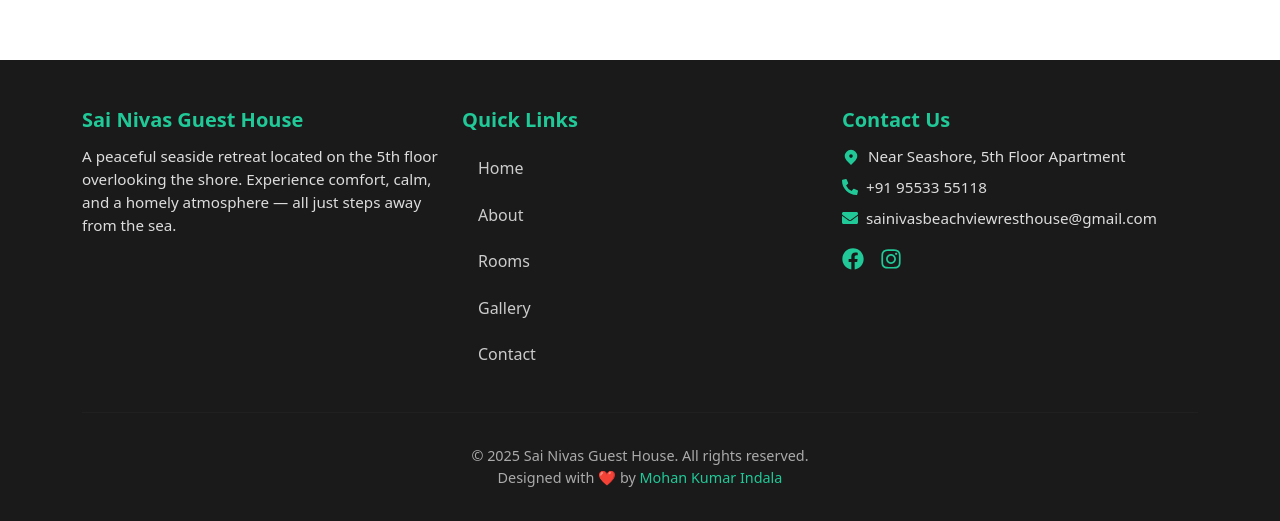
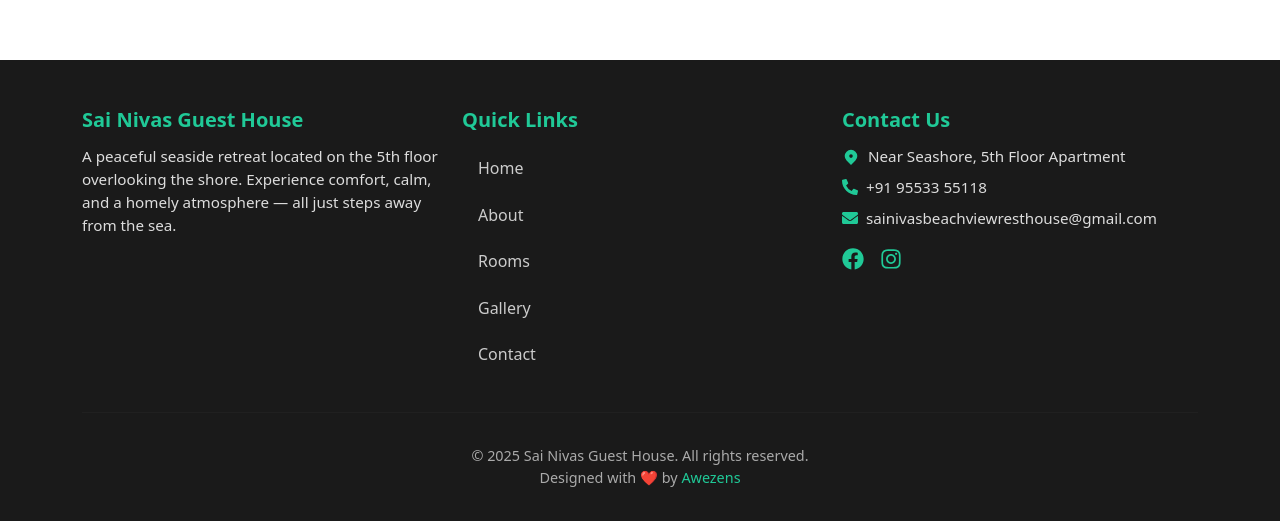
Before and after one commit to indala/Sai-Nivas, a Next.js app: page / in a window 1280 px wide. Shown: the part 2656-3177 px from the top of the page. Built offline with nearby package versions, Linux system fonts and the light colour scheme.

Commit message:
added correct map

```diff
--- a/src/app/components/Footer.tsx
+++ b/src/app/components/Footer.tsx
@@ -78,7 +78,7 @@ export default function Footer() {
               <li style={{ marginBottom: '0.5rem', display: 'flex', alignItems: 'center' }}>
                 <HiLocationMarker size={18} style={{ marginRight: '8px', color: '#20c997' }} />
                 <a
-                  href="https://www.google.com/maps?q=Near+Seashore,+5th+Floor+Apartment"
+                  href="https://maps.app.goo.gl/gAA9hG2WkFRWpDX47"
                   target="_blank"
                   rel="noopener noreferrer"
                   style={{ color: '#ddd', textDecoration: 'none' }}
@@ -133,7 +133,7 @@ export default function Footer() {
           style={{ fontSize: '0.9rem', color: '#aaa' }}
         >
           © {new Date().getFullYear()} Sai Nivas Guest House. All rights reserved. <br />
-          Designed with ❤️ by <span style={{ color: '#20c997' }}>Mohan Kumar Indala</span>
+          Designed with ❤️ by <span style={{ color: '#20c997' }}>Awezens</span>
         </motion.div>
       </Container>
 
--- a/src/app/components/MapSection.tsx
+++ b/src/app/components/MapSection.tsx
@@ -17,7 +17,7 @@ export default function MapSection() {
         <div style={{ height: '400px', position: 'relative' }}>
           <iframe
             title="Sai Nivas Guest House Location on Google Maps"
-            src="https://www.google.com/maps/embed?pb=!1m18!1m12!1m3!1d3915.123456789!2d79.8500!3d12.9500!2m3!1f0!2f0!3f0!3m2!1i1024!2i768!4f13.1!3m3!1m2!1s0x3a53679f8f3!2sSai%20Nivas%20Guest%20House!5e0!3m2!1sen!2sin!4v1690000000000!5m2!1sen!2sin"
+            src="https://www.google.com/maps/embed?pb=!1m17!1m12!1m3!1d3800.7739414768134!2d83.31255100000001!3d17.708136!2m3!1f0!2f0!3f0!3m2!1i1024!2i768!4f13.1!3m2!1m1!2zMTfCsDQyJzI5LjMiTiA4M8KwMTgnNDUuMiJF!5e0!3m2!1sen!2sin!4v1760332220368!5m2!1sen!2sin"
             width="100%"
             height="100%"
             style={{ border: 0 }}
@@ -38,7 +38,7 @@ export default function MapSection() {
             }}
           >
             <FaMapMarkerAlt className="text-success me-2" />
-            <a  href="https://www.google.com/maps?q=Near+Seashore,+5th+Floor+Apartment" target="_blank" rel="noopener noreferrer" style={{ color: 'black', textDecoration: 'none' }}>Sai Nivas Guest House, Near Sea Shore</a>
+            <a  href="https://maps.app.goo.gl/gAA9hG2WkFRWpDX47" target="_blank" rel="noopener noreferrer" style={{ color: 'black', textDecoration: 'none' }}>Sai Nivas Guest House, Near Sea Shore</a>
           </div>
         </div>
       </Container>
```
